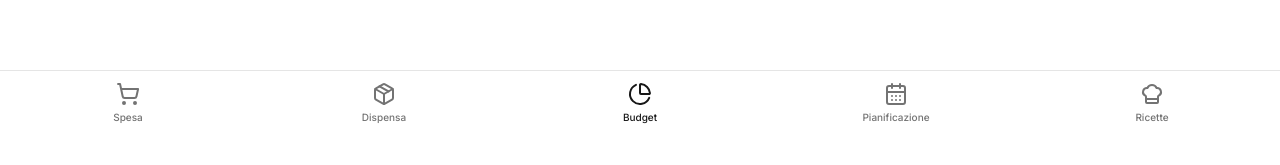
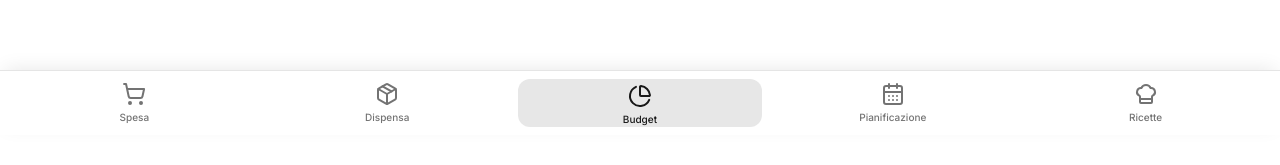
Before and after one commit to ADVPRO-C/FamilyPlanner, a Next.js app: page /budget in a window 1280 px wide. Shown: the part 665-830 px from the top of the page. Built offline with nearby package versions, Linux system fonts and the light colour scheme; no server answers; the database is empty.

Commit message:
feat: Add animations and transitions
- Added Framer Motion for smooth animations
- Implemented animated Navbar highlight
- Added PageTransition component for route changes
- Added hover effects to Shopping List, Pantry, Budget, and Recipes
- Improved overall UI dynamism

```diff
--- /dev/null
+++ b/app/template.tsx
@@ -0,0 +1,7 @@
+'use client'
+
+import { PageTransition } from '@/components/ui/page-transition'
+
+export default function Template({ children }: { children: React.ReactNode }) {
+  return <PageTransition>{children}</PageTransition>
+}
--- a/components/budget/budget-view.tsx
+++ b/components/budget/budget-view.tsx
@@ -122,7 +122,7 @@ export function BudgetView({ initialBudget, month }: { initialBudget: BudgetData
       <div className="flex flex-col gap-3 w-full sm:flex-row">
         <Dialog open={isBudgetDialogOpen} onOpenChange={setIsBudgetDialogOpen}>
           <DialogTrigger asChild>
-            <Button variant="outline" className="gap-2 flex-1">
+            <Button variant="outline" className="gap-2 flex-1 transition-all duration-300 hover:shadow-md hover:border-primary/50 hover:-translate-y-0.5">
               <Settings className="w-4 h-4" />
               Imposta Budget
             </Button>
@@ -147,7 +147,7 @@ export function BudgetView({ initialBudget, month }: { initialBudget: BudgetData
         </Dialog>
         <Dialog open={isUsageDialogOpen} onOpenChange={setIsUsageDialogOpen}>
           <DialogTrigger asChild>
-            <Button variant="outline" className="gap-2 flex-1">
+            <Button variant="outline" className="gap-2 flex-1 transition-all duration-300 hover:shadow-md hover:border-primary/50 hover:-translate-y-0.5">
               <PencilLine className="w-4 h-4" />
               Modifica spesa
             </Button>
--- a/components/navbar.tsx
+++ b/components/navbar.tsx
@@ -4,6 +4,7 @@ import Link from 'next/link'
 import { usePathname } from 'next/navigation'
 import { ShoppingCart, CalendarDays, Package, PieChart, ChefHat } from 'lucide-react'
 import { cn } from '@/lib/utils'
+import { motion } from 'framer-motion'
 
 export function Navbar() {
   const pathname = usePathname()
@@ -20,22 +21,30 @@ export function Navbar() {
   ]
 
   return (
-    <nav className="fixed bottom-0 left-0 right-0 z-50 bg-background border-t border-border pb-safe">
-      <div className="flex justify-around items-center h-16">
+    <nav className="fixed bottom-0 left-0 right-0 z-50 bg-background/80 backdrop-blur-lg border-t border-border pb-safe shadow-[0_-5px_20px_-5px_rgba(0,0,0,0.1)]">
+      <div className="flex justify-around items-center h-16 px-2">
         {navItems.map((item) => {
           const Icon = item.icon
           const isActive = pathname === item.href
+
           return (
             <Link
               key={item.href}
               href={item.href}
               className={cn(
-                "flex flex-col items-center justify-center w-full h-full space-y-1",
+                "relative flex flex-col items-center justify-center w-full h-full space-y-1 transition-colors duration-300",
                 isActive ? "text-primary" : "text-muted-foreground hover:text-primary/80"
               )}
             >
-              <Icon className="w-6 h-6" />
-              <span className="text-[10px] font-medium">{item.label}</span>
+              {isActive && (
+                <motion.div
+                  layoutId="active-nav-pill"
+                  className="absolute inset-0 -z-10 bg-primary/10 rounded-xl mx-1 my-2"
+                  transition={{ type: "spring", stiffness: 300, damping: 30 }}
+                />
+              )}
+              <Icon className="w-6 h-6 z-10" />
+              <span className="text-[10px] font-medium z-10">{item.label}</span>
             </Link>
           )
         })}
--- a/components/pantry/pantry-list.tsx
+++ b/components/pantry/pantry-list.tsx
@@ -1,6 +1,7 @@
 'use client'
 
 import { useMemo, useState, useTransition } from 'react'
+import { motion, AnimatePresence } from 'framer-motion'
 import { Plus, Trash2, ShoppingCart, Edit2 } from 'lucide-react'
 import { Button } from '@/components/ui/button'
 import { Input } from '@/components/ui/input'
@@ -253,12 +254,17 @@ export function PantryList({ initialItems }: { initialItems: PantryItem[] }) {
       </div>
 
       <div className="grid grid-cols-2 gap-3 sm:grid-cols-2 md:grid-cols-3 lg:grid-cols-4">
+        <AnimatePresence mode="popLayout">
         {filteredItems.map(item => {
           const badge = stockBadge(item.quantity)
           return (
-            <div
+            <motion.div
+              layout
+              initial={{ opacity: 0, scale: 0.9 }}
+              animate={{ opacity: 1, scale: 1 }}
+              exit={{ opacity: 0, scale: 0.9 }}
               key={item.id}
-              className="p-4 border rounded-2xl bg-card flex flex-col gap-2 shadow-sm"
+              className="p-4 border rounded-2xl bg-card flex flex-col gap-2 shadow-sm transition-all duration-300 hover:shadow-lg hover:-translate-y-1 hover:border-primary/30"
             >
               <div>
                 <p className="font-semibold text-base line-clamp-2">{item.name}</p>
@@ -335,9 +341,10 @@ export function PantryList({ initialItems }: { initialItems: PantryItem[] }) {
                   <Trash2 className="w-4 h-4" />
                 </Button>
               </div>
-            </div>
+            </motion.div>
           )
         })}
+        </AnimatePresence>
         {filteredItems.length === 0 && (
           <div className="col-span-full text-center py-10 text-muted-foreground">
             <p>Nessun prodotto in questa categoria</p>
--- a/components/recipes/recipe-list.tsx
+++ b/components/recipes/recipe-list.tsx
@@ -43,7 +43,7 @@ export function RecipeList({ initialRecipes }: { initialRecipes: Recipe[] }) {
         {recipes.map((recipe) => (
           <Card
             key={recipe.id}
-            className="cursor-pointer transition-all hover:shadow-md"
+            className="cursor-pointer transition-all duration-300 hover:shadow-lg hover:border-primary/30"
             onClick={() => setExpandedId(expandedId === recipe.id ? null : recipe.id)}
           >
             <CardHeader className="flex flex-row items-center justify-between p-4 pb-2">
--- a/components/shopping-list/shopping-list.tsx
+++ b/components/shopping-list/shopping-list.tsx
@@ -27,6 +27,8 @@ type ShoppingItem = {
   checked: boolean
   category: string
 }
+
+import { motion, AnimatePresence } from 'framer-motion'
 
 export function ShoppingList({ initialItems }: { initialItems: ShoppingItem[] }) {
   const [items, setItems] = useState(initialItems)
@@ -179,13 +181,18 @@ export function ShoppingList({ initialItems }: { initialItems: ShoppingItem[] })
         </CardContent>
       </Card>
 
-      <div className="space-y-2">
+      <div className="space-y-3">
+        <AnimatePresence mode="popLayout">
           {sortedItems.map((item) => (
-          <div
+            <motion.div
+              layout
+              initial={{ opacity: 0, y: 20 }}
+              animate={{ opacity: 1, y: 0 }}
+              exit={{ opacity: 0, x: -100 }}
               key={item.id}
               className={cn(
-              "flex items-center justify-between p-3 rounded-lg border bg-card transition-all",
-              item.checked && "opacity-50 bg-muted"
+                "flex items-center justify-between p-4 rounded-xl border bg-card shadow-sm transition-all duration-300 hover:shadow-md hover:border-primary/20",
+                item.checked && "opacity-60 bg-muted/50"
               )}
             >
             <div className="flex items-center gap-3 flex-1">
@@ -211,8 +218,9 @@ export function ShoppingList({ initialItems }: { initialItems: ShoppingItem[] })
             >
               <Trash2 className="w-4 h-4" />
             </Button>
-          </div>
+            </motion.div>
           ))}
+        </AnimatePresence>
         {items.length === 0 && (
           <div className="text-center py-10 text-muted-foreground">
             <p>La lista è vuota 🎉</p>
--- /dev/null
+++ b/components/ui/page-transition.tsx
@@ -0,0 +1,17 @@
+'use client'
+
+import { motion } from 'framer-motion'
+
+export function PageTransition({ children }: { children: React.ReactNode }) {
+  return (
+    <motion.div
+      initial={{ opacity: 0, y: 20 }}
+      animate={{ opacity: 1, y: 0 }}
+      exit={{ opacity: 0, y: 20 }}
+      transition={{ duration: 0.3, ease: "easeOut" }}
+      className="w-full h-full"
+    >
+      {children}
+    </motion.div>
+  )
+}
--- a/package.json
+++ b/package.json
@@ -25,6 +25,7 @@
     "class-variance-authority": "^0.7.1",
     "clsx": "^2.1.1",
     "date-fns": "^4.1.0",
+    "framer-motion": "^12.23.24",
     "lucide-react": "^0.555.0",
     "mammoth": "^1.11.0",
     "next": "14.2.33",
```
Also changed, not shown: 1 other file (tests, documents, lock files or other folders). Lines whose indentation alone changed are shown as unchanged.
